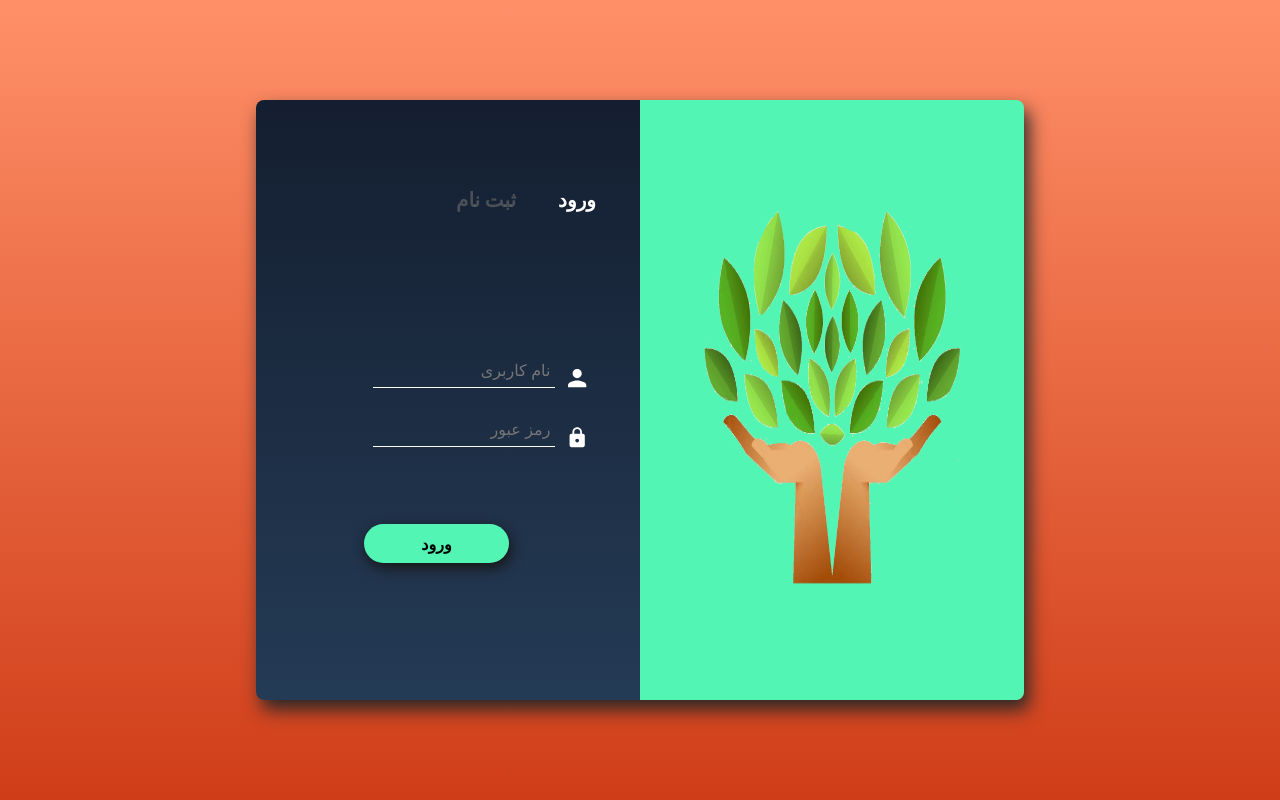
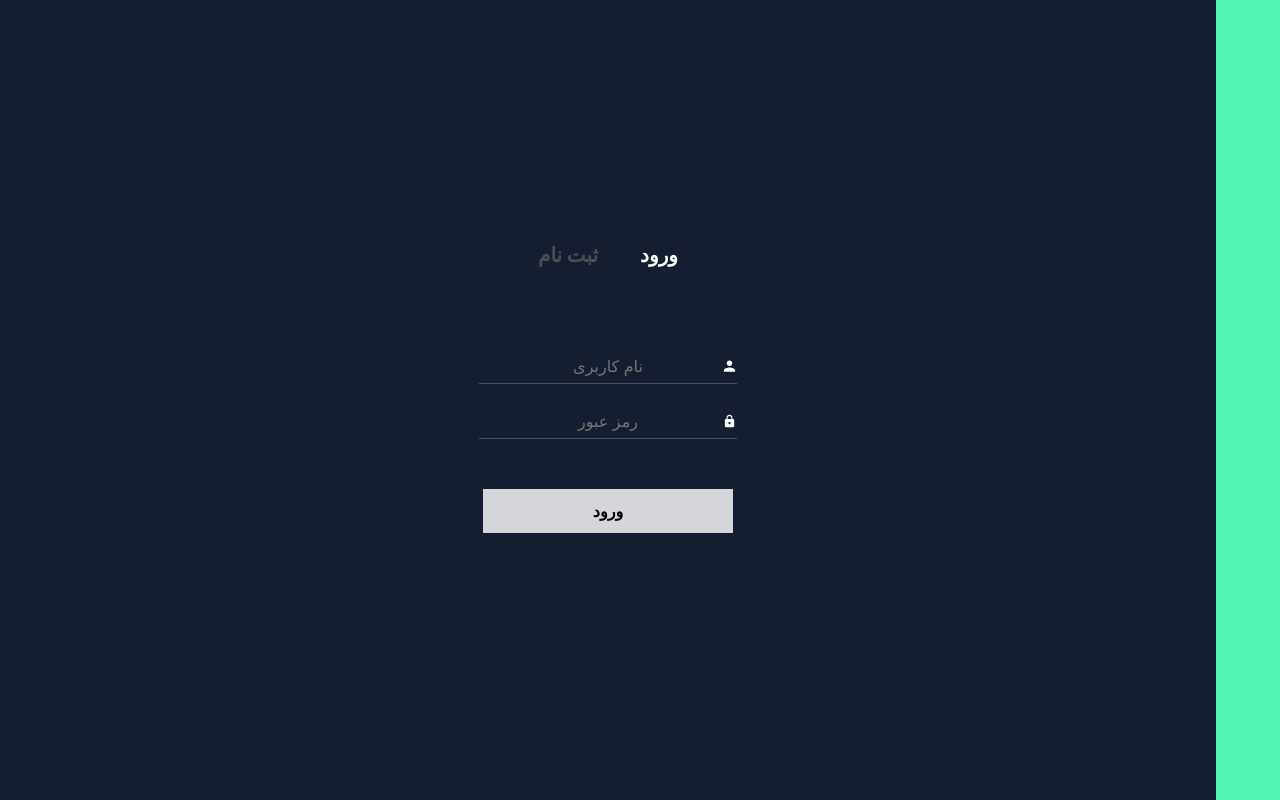
Before and after one commit to QueraTeam/django-college-frontend, a React (Create React App) app: page / in a window 1280 px wide. Built offline with nearby package versions, Linux system fonts and the light colour scheme; a web font is replaced by a local one.

Commit message:
some minor improvements on UI

```diff
--- a/src/App.css
+++ b/src/App.css
@@ -1,8 +1,32 @@
+input:-webkit-autofill,
+input:-webkit-autofill:hover,
+input:-webkit-autofill:focus,
+input:-webkit-autofill:active  {
+    -webkit-box-shadow: 0 0 0 30px #141e30 inset !important;
+    box-shadow: 0 0 0 30px #141e30 inset !important;
+    outline: none !important;
+    border-bottom: 1px solid #ffffff38;
+}
+
+input:-webkit-autofill {
+    caret-color: white;
+    outline: none !important;
+    border-bottom: 1px solid #ffffff38;
+    -webkit-text-fill-color: white !important;
+}
+
+input:-webkit-autofill:focus {
+    border-bottom: 1px solid #ffffff38;
+    outline: none !important;
+    -webkit-text-fill-color: white !important;
+}
+
+body {
+    height: 100vh;
+}
+
 /*--------------------------login and signup-----------------------*/
 .log-body {
-    background: #cf3d18;
-    background: -webkit-linear-gradient(to bottom, #ff9068, #cf3d18);
-    background: linear-gradient(to bottom, #ff9068, #cf3d18);
     height: 100vh;
     width: 100%;
     display: flex;
@@ -15,80 +39,35 @@
     display: flex;
     justify-content: center;
     align-items: center;
-    width: 60%;
-    height: 75%;
-    box-shadow: 5px 10px 18px #2c2828;
-    border-radius: 1vh;
+    width: 100%;
+    height: 100%;
+    /* border-radius: 1vh; */
 }
 
 .log-pic {
     display: flex;
     align-items: center;
     justify-content: center;
-    width: 50%;
-    background-color:  #52f5b4;
+    width: 5%;
+    background-color: #52f5b4;
     height: 100%;
-    border-radius: 0vh 1vh 1vh 0vh;
+
 }
 
 .login-signup {
     display: flex;
     flex-direction: column;
-    align-items: flex-start;
+    align-items: center;
     justify-content: center;
     background: #141E30;
-    background: -webkit-linear-gradient(to top, #243B55, #141E30);
-    background: linear-gradient(to top, #243B55, #141E30);
     height: 100%;
-    width: 50%;
-    border-radius: 1vh 0vh 0vh 1vh;
-    padding-right: 3%;
-}
-
-.log-container {
-    background-color: transparent;
-    display: flex;
-    justify-content: center;
-    align-items: center;
-    width: 60%;
-    height: 75%;
-    box-shadow: 5px 10px 18px #2c2828;
-    border-radius: 1vh;
-}
-
-.log-pic {
-    display: flex;
-    align-items: center;
-    justify-content: center;
-    width: 50%;
-    background-color: #52f5b4;
-    height: 100%;
-    border-radius: 0vh 1vh 1vh 0vh;
-}
-
-.login-signup {
-    display: flex;
-    flex-direction: column;
-    align-items: flex-start;
-    justify-content: center;
-    background: #141E30;
-    background: -webkit-linear-gradient(to top, #243B55, #141E30);
-    background: linear-gradient(to top, #243B55, #141E30);
-    height: 100%;
-    width: 50%;
-    border-radius: 1vh 0vh 0vh 1vh;
-    padding-right: 3%;
-}
-
-.nav-tabs {
-    background-color: transparent !important;
+    width: 95%;
 }
 
 .nav-tabs .nav-link.active {
     background-color: inherit !important;
     color: #fff !important;
     font-weight: bold;
-    margin-bottom: 25%;
 }
 
 .nav-link:hover {
@@ -102,7 +81,7 @@
     outline: none;
     font-weight: bold;
     font-size: large;
-    border: none;
+    border: none !important;
     margin: 5px;
 }
 
@@ -137,39 +116,46 @@
     justify-content: flex-start;
     align-items: center;
     padding: 10px;
-    width: 90%;
+    width: 100%;
+
 }
 
-.username {
+.custom-input {
     color: #fff;
-    width: 60%;
-    margin-right: 3%;
+    width: 100%;
     background-color: inherit;
     border: none;
-    border-bottom: 1px solid white;
+    border-bottom: 1px solid #ffffff38;
     padding: 5px;
     outline: none;
+    text-align: center;
 }
 
 .icon {
-    margin-top: 15px;
+    position: absolute;
+    width: 15px;
 }
 
 .logbtn {
-    background-color: #52f5b4;
+    /* background-color: #52f5b4; */
     outline: none !important;
     border: none;
-    border-radius: 5vh;
-    margin: 18%;
-    width: 40%;
-    padding: 2%;
+    margin: 40px 0;
+    padding: 10px 0px;
+    width: 90%;
     font-weight: bold;
-    box-shadow: 2px 5px 13px #181515;
+    background-color: #ffffffd1;
+    -webkit-transition: 0.2s;
+    -moz-transition: 0.2s;
+    -ms-transition: 0.2s;
+    -o-transition: 0.2s;
+    transition: 0.2s;
 }
 
 .logbtn:hover, .logbtn:focus {
-    transform: scale(1.1);
-    box-shadow: 5px 12px 20px #0e0d0d;
+    /* transform: scale(1.02); */
+    background-color: #52f5b4;
+    border-radius: 5px;
 }
 
 /*---------------------------------register modal-------------------------*/
@@ -275,8 +261,6 @@
     background: -webkit-linear-gradient(to left, #6bd393, #11998e);
     background: linear-gradient(to left, #6bd393, #11998e);
     align-self: center;
-    height: 100%;
-    min-height: 15vh;
     width: 80%;
     margin-top: 5%;
     border-radius: 3px;
@@ -290,7 +274,7 @@
 
 .searchBar input {
     margin: auto 5px;
-    width: 30%;
+    width: 100%;
 }
 
 .searchBar > .btn-warning {
@@ -300,7 +284,7 @@
 
 .searchBar select {
     margin: auto 5px;
-    width: 20%;
+    width: 100%;
     border: none;
     border-radius: 3px;
     outline: none;
--- a/src/Components/Login.jsx
+++ b/src/Components/Login.jsx
@@ -40,18 +40,18 @@ class Login extends React.Component {
     return (
       <div className='enter-container'>
         <div className='user-icon'>
-          <IoMdPerson className='icon' size='8%' color='white' />
+          <IoMdPerson className='icon' size='5%' color='white' />
           <input type='text' placeholder='نام کاربری'
             name='username'
-            className='username'
+            className='custom-input'
             onChange={(event) => this.handleChange(event)}
           />
         </div>
         <div className='user-icon'>
-          <IoMdLock className='icon' size='8%' color='white' />
+          <IoMdLock className='icon' size='5%' color='white' />
           <input type='password' placeholder='رمز عبور'
             name='password'
-            className='username'
+            className='custom-input'
             onChange={(event) => this.handleChange(event)}
           />
         </div>
--- a/src/Components/SignUp.jsx
+++ b/src/Components/SignUp.jsx
@@ -116,18 +116,18 @@ class SignUp extends React.Component {
     return (
       <div className='enter-container'>
         <div className='user-icon'>
-          <IoMdPerson className='icon' size='8%' color='white' />
+          <IoMdPerson className='icon' size='5%' color='white' />
           <input type='text' placeholder='نام کاربری'
             name='username'
-            className='username'
+            className='custom-input'
             onChange={(event) => this.handleChange(event)}
           />
         </div>
         <div className='user-icon'>
-          <IoMdLock className='icon' size='8%' color='white' />
+          <IoMdLock className='icon' size='5%' color='white' />
           <input type='password' placeholder='رمز عبور'
             name='password'
-            className='username'
+            className='custom-input'
             onChange={(event) => this.handleChange(event)}
           />
         </div>
--- a/src/Pages/Tasks.jsx
+++ b/src/Pages/Tasks.jsx
@@ -84,7 +84,6 @@ export default class Tasks extends React.Component {
       }
     })
       .then((response) => {
-        console.log('taskslist', response.data)
         this.setState({ taskslist: response.data })
       })
       .catch(function (error) {
@@ -116,27 +115,36 @@ export default class Tasks extends React.Component {
     return (
       <div className='taskPage' dir='rtl'>
         <Navbar />
-        <div className='searchBar'>
+        <div className='searchBar form-row'>
+          <div className="col-2">
             <Input type='text' name='title' placeholder='موضوع'
               onChange={(event) => this.handleChange(event)}
             />
+          </div>
+          <div className="col-2">
             <Input type='text' name='charityName' placeholder='موسسه خیریه'
               onChange={(event) => this.handleChange(event)} />
+          </div>
+          <div className="col-2">
             <Form.Control as='select' name='gender'
               onChange={(event) => this.handleChange(event)}>
-            <option value=''>جنسیت</option>
               <option value='female'>زن</option>
               <option value='male'>مرد</option>
             </Form.Control>
+          </div>
+          <div className="col-1">
             <Input type='text' name='age' placeholder='سن'
               onChange={(event) => this.handleChange(event)} />
-
+          </div>
+          <div className="col-4">
             <Input type='text' name='description' placeholder='توضیحات'
               onChange={(event) => this.handleChange(event)} />
+          </div>
+          <div className="col-1">
             <Button variant='warning' onClick={() => this.filteredSearch()}>
-            <IoMdSearch size='30%' color='black' />
-             جستجو
+              <IoMdSearch color='black' />
             </Button>
+          </div>
         </div>
         <div className='taskContainer' >
           {
@@ -162,7 +170,7 @@ export default class Tasks extends React.Component {
             })
           }
         </div>
-      </div>
+      </div >
     )
   }
 }
--- a/src/Pages/authentication.jsx
+++ b/src/Pages/authentication.jsx
@@ -21,7 +21,7 @@ export default class Authentication extends React.Component {
       <div className='log-body' dir='rtl' >
         <div className='log-container'>
           <div className='log-pic'>
-            <img src={'/Images/tree.png'} alt='charity' width='80%' height='73%' />
+            {/* <img src={'/Images/tree.png'} alt='charity' width='80%' height='73%' /> */}
           </div>
           <div className='login-signup'>
             <Tabs
```
Lines whose indentation alone changed are shown as unchanged.
